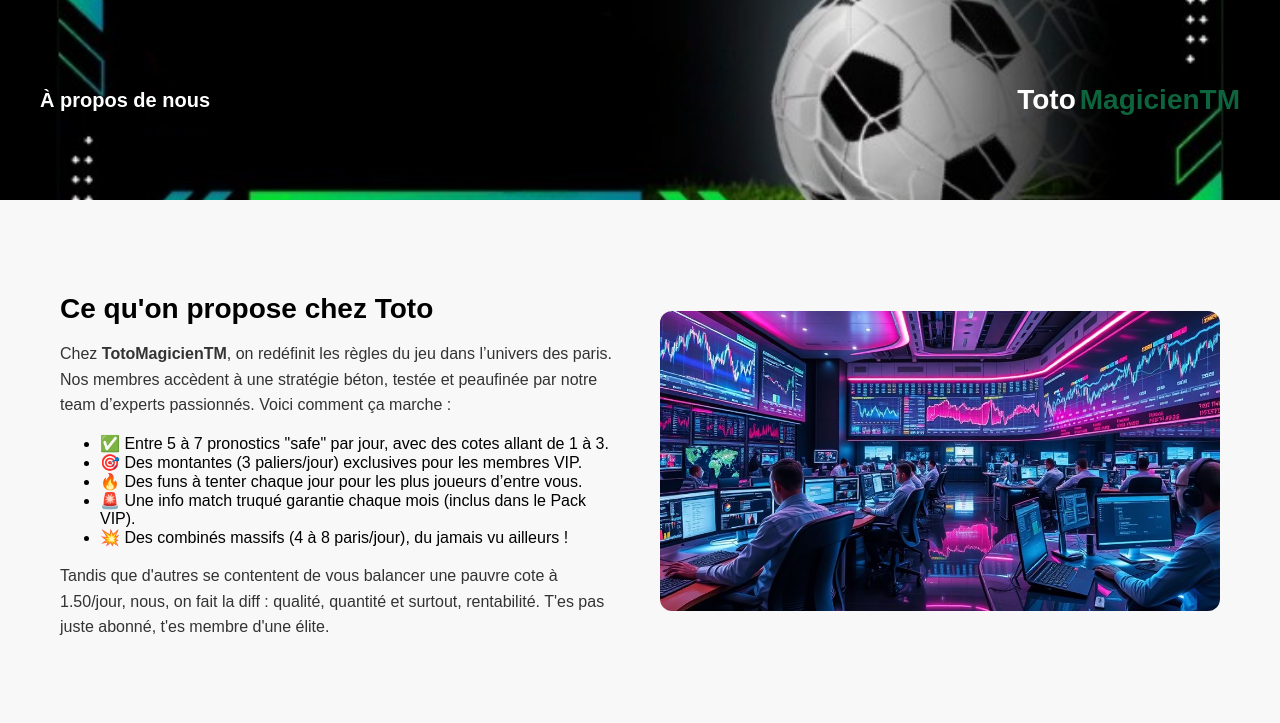
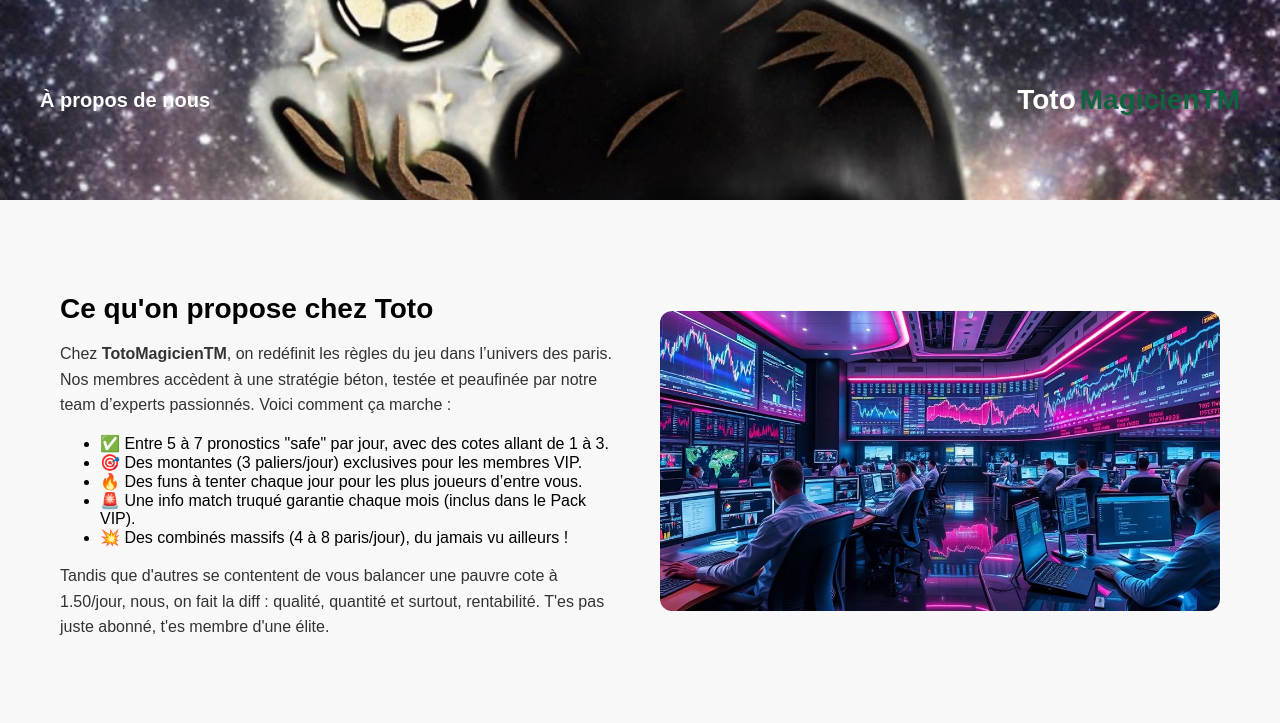
Before and after one commit to Toto-955/totomagicien, a website: page client/propos.html in a window 1280 px wide. Shown: the top 723 px of the page. Drawn offline with Linux system fonts and the light colour scheme.

Commit message:
Mise à jour du site avec les pages success et packs

```diff
--- a/client/propos.html
+++ b/client/propos.html
@@ -13,7 +13,7 @@ background-color: #f8f8f8;
 }
 /* HEADER */
 header {
-background-image: url('/assets/fonnnd.png');
+background-image: url('/assets/bannieretoto.png');
 /* ton image ici */
 background-size: cover;
 background-position: center;
```
